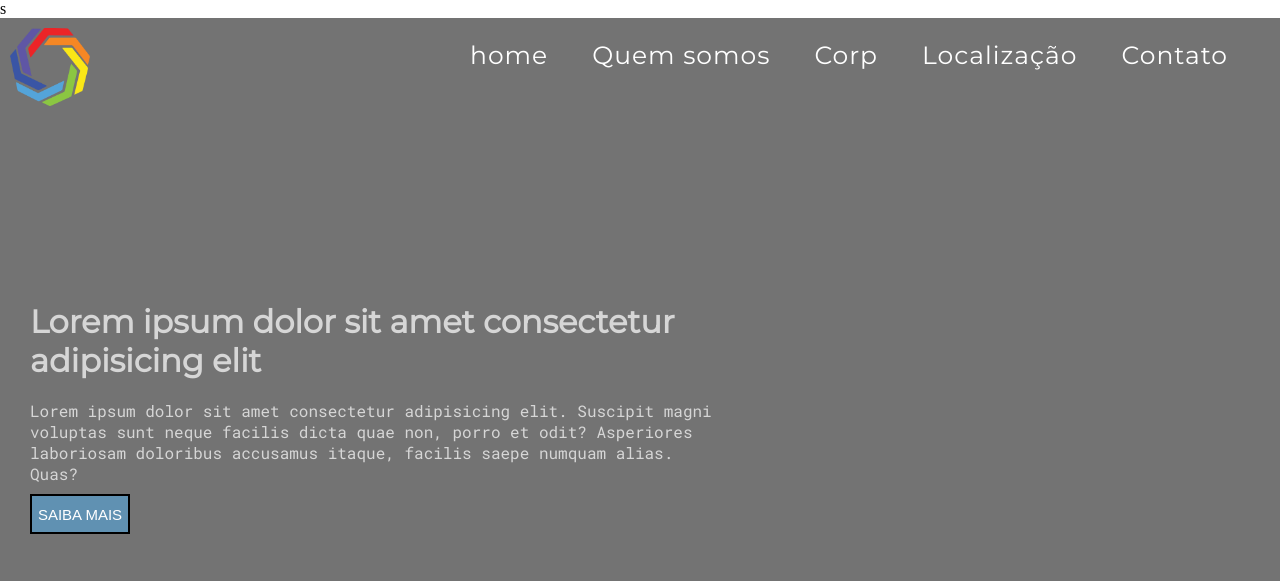
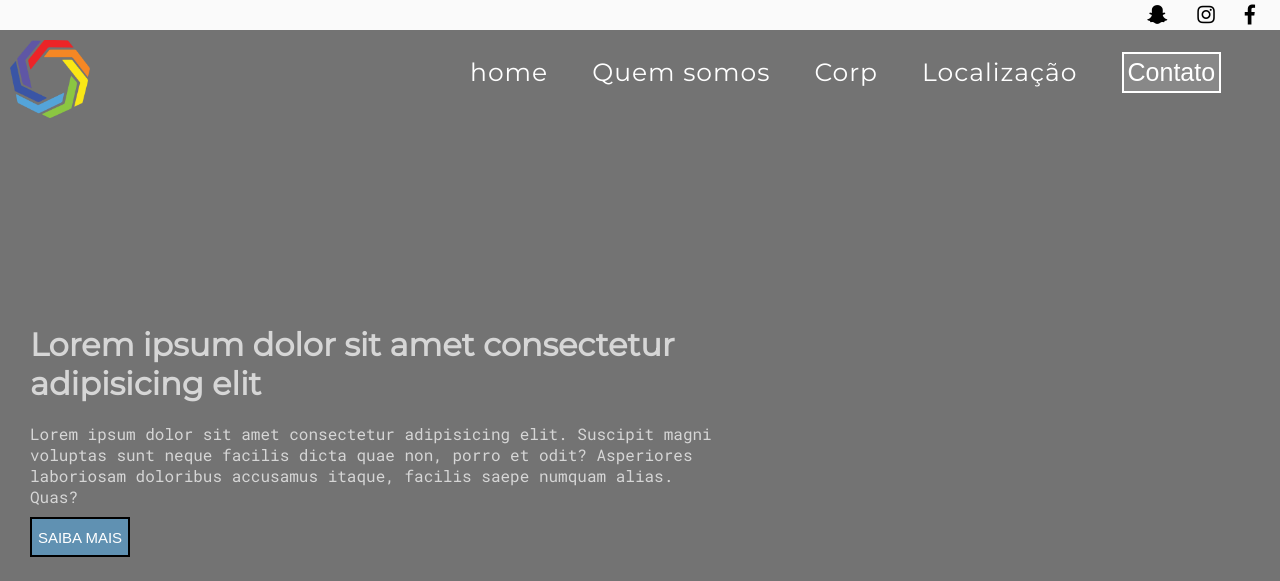
Before and after one commit to Guilherme1991/guitravel.github.io, a plain HTML site: page index.html in a window 1280 px wide. Shown: the top 581 px of the page. Drawn offline with Linux system fonts and the light colour scheme.

Commit message:
Add files via upload

```diff
--- a/index.html
+++ b/index.html
@@ -11,10 +11,15 @@
     crossorigin="anonymous">
     <link rel="stylesheet" href="css/style.css">
     <title>Protótipo</title>
-</head>s
+</head>
 <body>
    <header>
      <div id="dark">
+       <div class="social">
+           <i class="fab fa-facebook-f"></i>
+           <i class="fab fa-instagram"></i>
+           <i class="fab fa-snapchat-ghost"></i>
+    </div>
        <nav>
            <a href="#"><img src="img/logo.png" width="80px" alt=""></a>
            <i class="fas fa-bars"></i>
@@ -23,7 +28,7 @@
                <li><a href="#">Quem somos</a></li>
                <li><a href="#">Corp</a></li>
                <li><a href="#">Localização</a></li>
-               <li><a href="#">Contato</a></li>
+               <li><a href="#"><button>Contato</button></a></li>
            </ul>
        </nav>
        <div class="txt">
```
